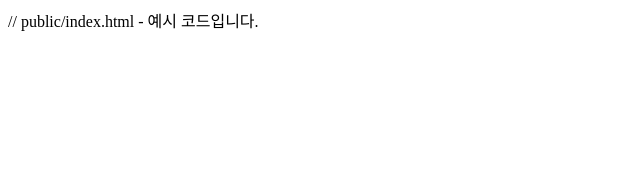
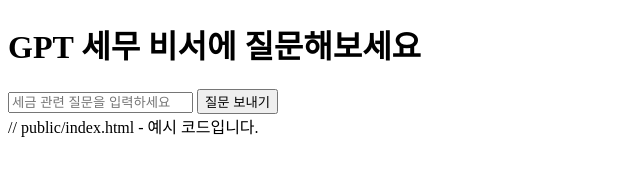
Before and after one commit to SUNNYMAENG/gpt-tax-assistant, a website: page public/index.html in a window 1280 px wide. Shown: the whole page, without its empty margins (0-640 px from the left). Drawn offline with Linux system fonts and the light colour scheme.

Commit message:
Update index.html

```diff
--- a/public/index.html
+++ b/public/index.html
@@ -1 +1,15 @@
+<!DOCTYPE html>
+<html lang="ko">
+<head>
+  <meta charset="UTF-8">
+  <title>GPT 세무 비서</title>
+</head>
+<body>
+  <h1>GPT 세무 비서에 질문해보세요</h1>
+  <form method="POST" action="/chat">
+    <input type="text" name="userMessage" placeholder="세금 관련 질문을 입력하세요" required />
+    <button type="submit">질문 보내기</button>
+  </form>
+</body>
+</html>
 // public/index.html - 예시 코드입니다.
```
